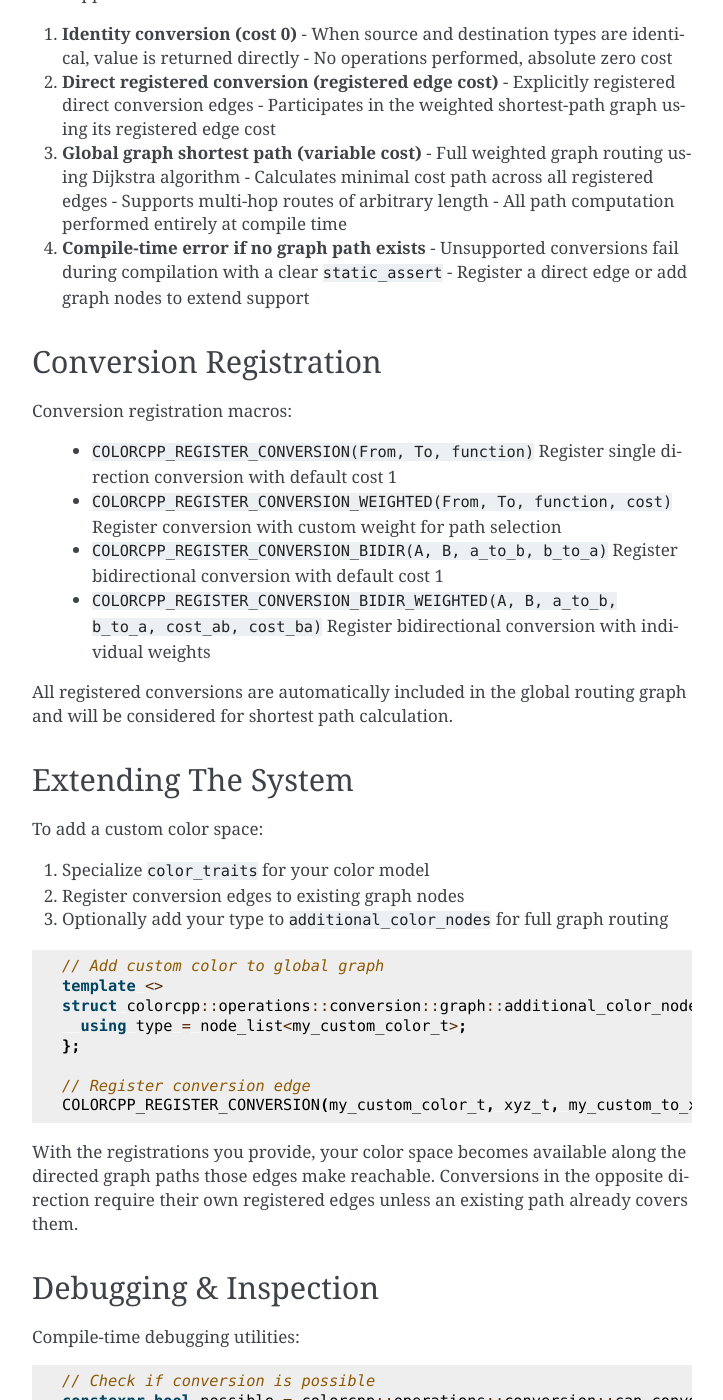
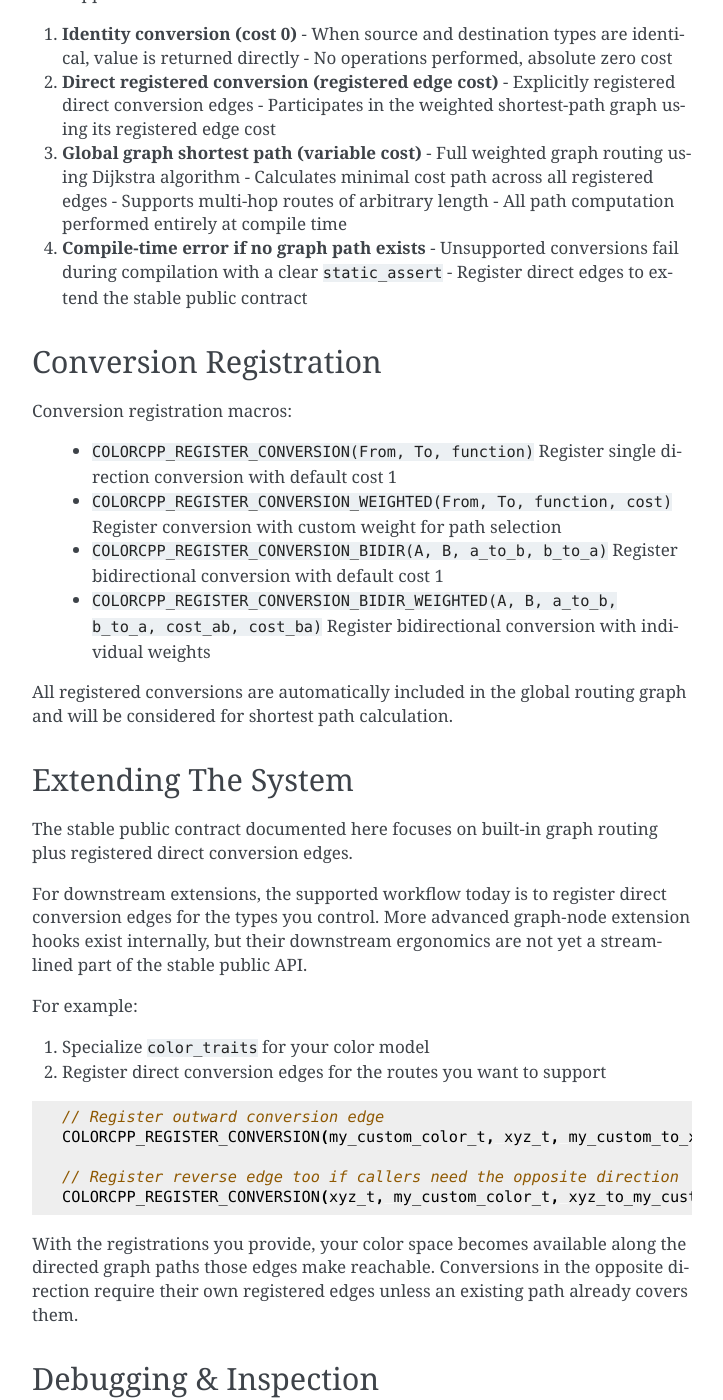
Before and after one commit to merlotqi/colorcpp, a Sphinx documentation site: the page built from docs/reference/conversion.rst, in a window 1280 px wide and 1400 px high, scrolled down 783 px. Shown: the whole window, without its empty margins (388-1111 px from the left). Built offline with Sphinx 7.4.7, drawn with Linux system fonts in a browser that asks for light colours; some of the changed text lies outside the part shown.

Commit message:
docs: narrow conversion extension claims

```diff
--- a/docs/reference/conversion.rst
+++ b/docs/reference/conversion.rst
@@ -1,7 +1,7 @@
 Color space conversion
 =======================
 
-Typed color conversion system with compile-time graph routing, safety checks, and extensible registration.
+Typed color conversion system with compile-time graph routing, safety checks, and registered conversion edges.
 
 In colorcpp
 ------------
@@ -14,7 +14,7 @@ In colorcpp
   * ✅ **Compile time safety**: Unsupported conversions fail at compile time with clear static_assert messages
   * ✅ **Compile-time graph routing**: Full Dijkstra shortest path algorithm runs during compilation
   * ✅ **Weighted edges**: Expensive conversions can be assigned higher cost for optimal path selection
-  * ✅ **Extensible**: Add new color spaces externally without modifying core library
+  * ✅ **Registered edge extensibility**: Stable public extension focuses on adding direct conversion edges
   * ✅ **constexpr support**: All conversions can be evaluated at compile time
   * ✅ **Zero runtime overhead**: All abstractions resolve directly to function calls with zero indirection
   * ✅ **Compile-time debugging**: Inspect conversion paths, costs and availability at compile time
@@ -41,7 +41,7 @@ colorcpp routes conversions in this order:
 
 4. **Compile-time error if no graph path exists**
    - Unsupported conversions fail during compilation with a clear ``static_assert``
-   - Register a direct edge or add graph nodes to extend support
+   - Register direct edges to extend the stable public contract
 
 
 Conversion Registration
@@ -68,22 +68,26 @@ and will be considered for shortest path calculation.
 Extending The System
 --------------------
 
-To add a custom color space:
+The stable public contract documented here focuses on built-in graph routing plus
+registered direct conversion edges.
+
+For downstream extensions, the supported workflow today is to register direct
+conversion edges for the types you control. More advanced graph-node extension
+hooks exist internally, but their downstream ergonomics are not yet a streamlined
+part of the stable public API.
+
+For example:
 
 1. Specialize ``color_traits`` for your color model
-2. Register conversion edges to existing graph nodes
-3. Optionally add your type to ``additional_color_nodes`` for full graph routing
+2. Register direct conversion edges for the routes you want to support
 
 .. code-block:: cpp
 
-    // Add custom color to global graph
-    template <>
-    struct colorcpp::operations::conversion::graph::additional_color_nodes {
-      using type = node_list<my_custom_color_t>;
-    };
+    // Register outward conversion edge
+    COLORCPP_REGISTER_CONVERSION(my_custom_color_t, xyz_t, my_custom_to_xyz);
 
-    // Register conversion edge
-    COLORCPP_REGISTER_CONVERSION(my_custom_color_t, xyz_t, my_custom_to_xyz);
+    // Register reverse edge too if callers need the opposite direction
+    COLORCPP_REGISTER_CONVERSION(xyz_t, my_custom_color_t, xyz_to_my_custom);
 
 With the registrations you provide, your color space becomes available along
 the directed graph paths those edges make reachable. Conversions in the opposite
@@ -106,7 +110,7 @@ Compile-time debugging utilities:
     static_assert(info::minimal_graph_cost < colorcpp::operations::conversion::graph::inf);
 
     // Verify path at compile time
-    static_assert(colorcpp::operations::conversion::verify_path<hsl_t, oklab_t>());
+    static_assert(colorcpp::operations::conversion::verify_path<hsl_float_t, oklab_t>());
 
 
 Supported color space conversions matrix:
```
Also changed, not shown: 1 other file.
